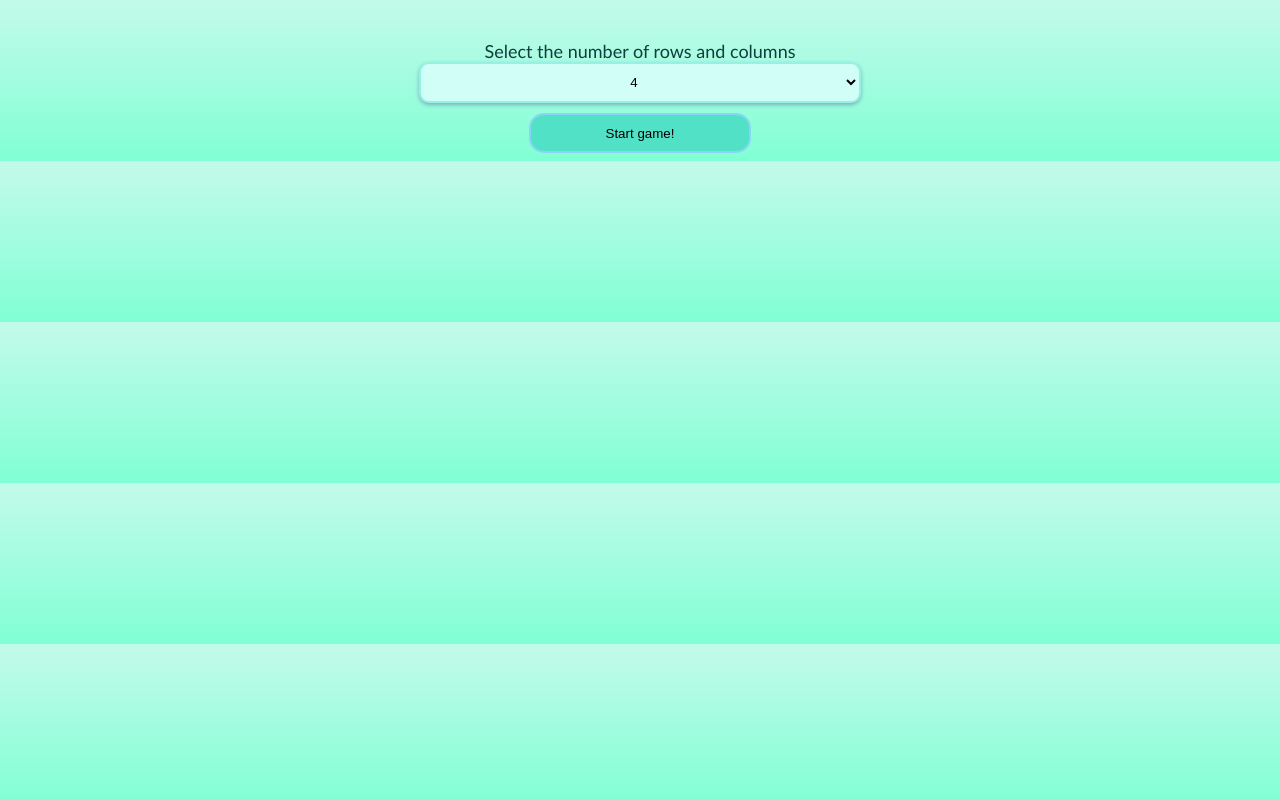
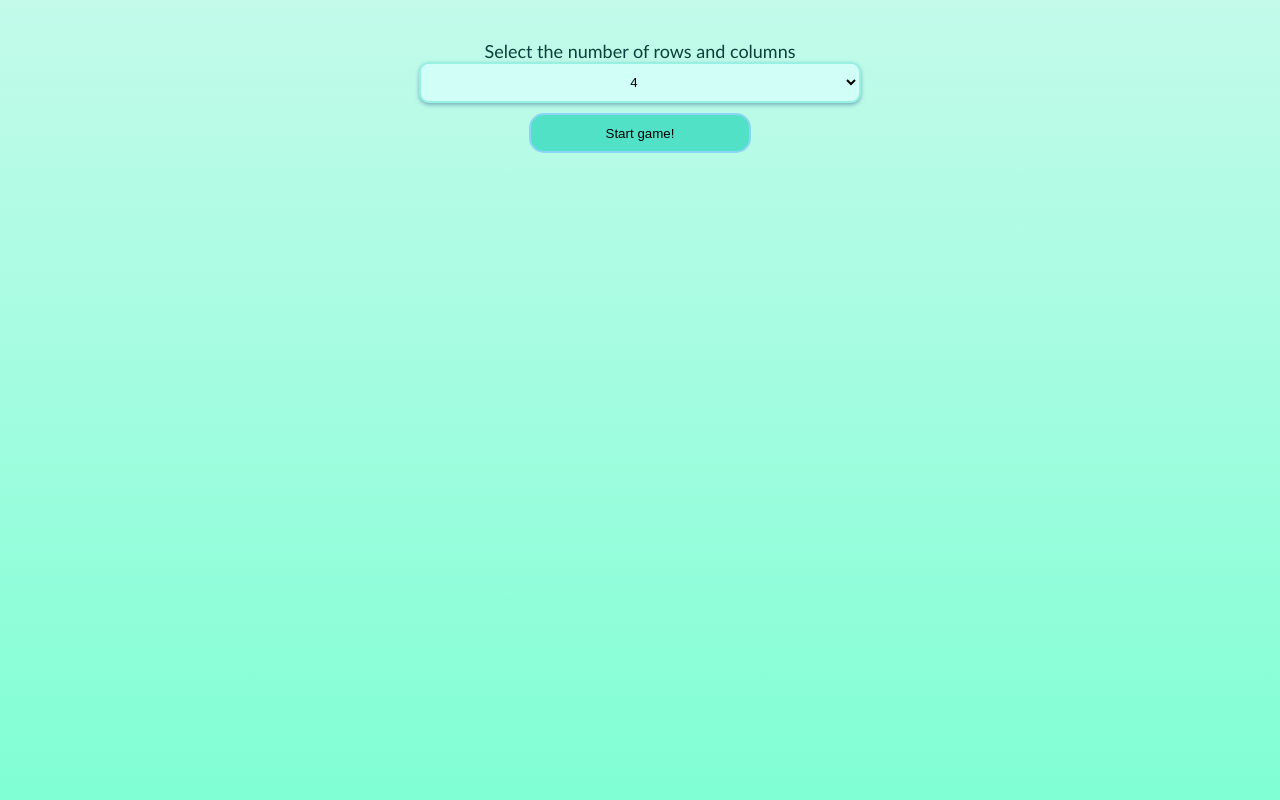
Before and after one commit to bcedra/web-memory-game-hpm, a plain HTML site: page index.html in a window 1280 px wide. Drawn offline with Linux system fonts and the light colour scheme.

Commit message:
task4Ana-Fixed background repeating issue

```diff
--- a/index.css
+++ b/index.css
@@ -1,5 +1,9 @@
 body {
     background-image: linear-gradient(to top, #80ffd4, #c3faea);
+    background-repeat: no-repeat;
+    background-size: cover;
+    background-position: center;
+    background-attachment: fixed;
 }
 
 form {
--- a/index.js
+++ b/index.js
@@ -28,7 +28,7 @@ function createTable() {
 
             var cardFront = document.createElement('div');
             cardFront.className = "card-face card-front";
-            cardFront.innerHTML = `<img src="im8.jpg" style=";width: 100%;height: 100%;
+            cardFront.innerHTML = `<img src="im8.png" style=";width: 100%;height: 100%;
             border-radius: 6px;border-style: solid;border-width: 0px;">`;
 
             var cardBack = document.createElement("div");
```
Also changed, not shown: im8.png (added), index.html (line endings or trailing spaces).
